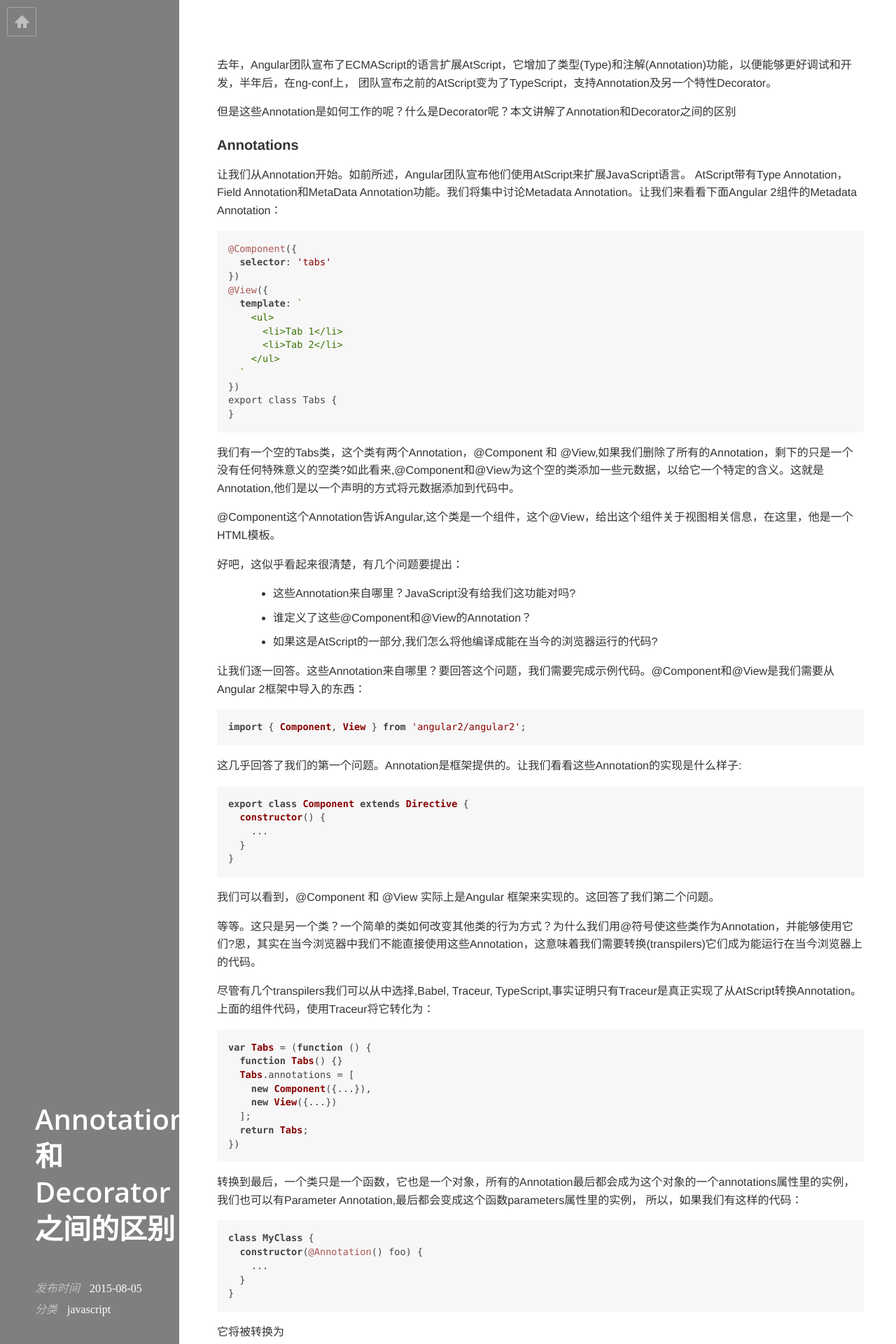
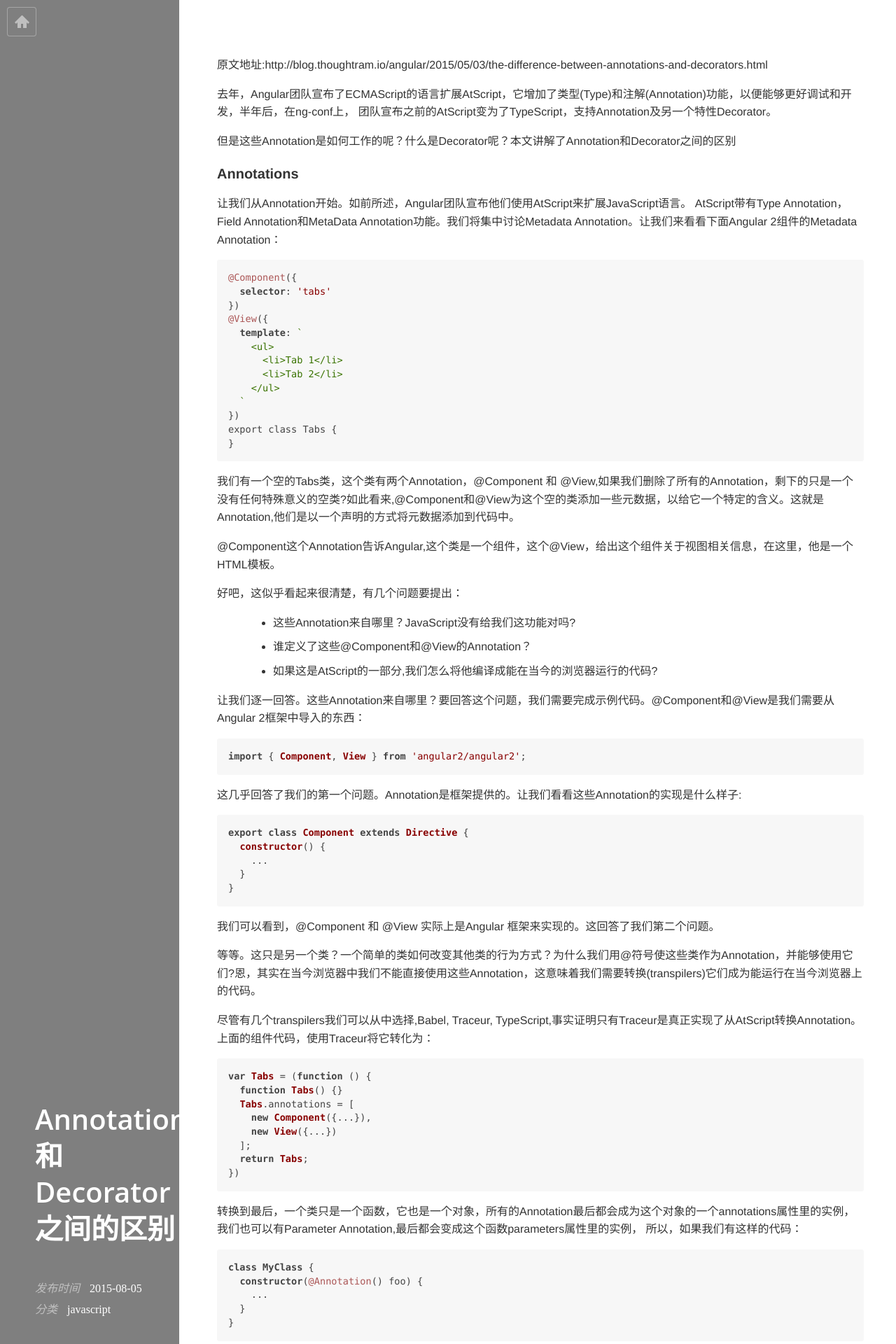
Before and after one commit to kittencup/kittencup.github.io, a Jekyll site: the page built from _posts/2015-08-05-Annotation和Decorator之间的区别.md, in a window 1280 px wide. Shown: the top 1920 px of the page at 70% size. Built offline with Jekyll 4.4.1, drawn with Linux system fonts in a browser that asks for light colours; nearby versions of some CDN libraries; some web fonts are replaced; Markdown is read by kramdown in place of the engine named in the settings; comment, search, counter and statistics services are not loaded.

Commit message:
Update 2015-08-05-Annotation和Decorator之间的区别.md

```diff
--- a/_posts/2015-08-05-Annotation和Decorator之间的区别.md
+++ b/_posts/2015-08-05-Annotation和Decorator之间的区别.md
@@ -4,6 +4,8 @@ title: "Annotation和Decorator之间的区别"
 date: 2015-08-05
 categories: javascript
 ---
+
+原文地址:http://blog.thoughtram.io/angular/2015/05/03/the-difference-between-annotations-and-decorators.html
 
 去年，Angular团队宣布了ECMAScript的语言扩展AtScript，它增加了类型(Type)和注解(Annotation)功能，以便能够更好调试和开发，半年后，在ng-conf上，
 团队宣布之前的AtScript变为了TypeScript，支持Annotation及另一个特性Decorator。
```
